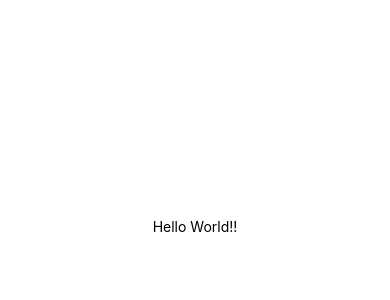
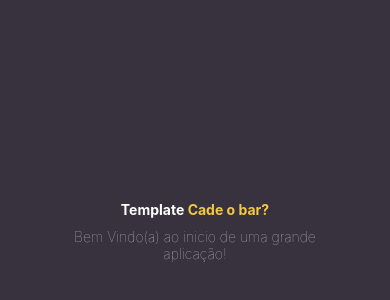
Before and after one commit to fh-megahack/cade-o-bar-mobile, a React Native app: screen / in a window 390 px wide. Shown: the part 196-496 px from the top of the page. Built offline with nearby package versions, Linux system fonts and the light colour scheme.

Commit message:
PREPARE: Template organization

```diff
--- a/App.tsx
+++ b/App.tsx
@@ -1,21 +1,9 @@
-import { StatusBar } from 'expo-status-bar';
 import React from 'react';
-import { StyleSheet, Text, View } from 'react-native';
+
+import Rota from './src/index'
 
 export default function App() {
   return (
-    <View style={styles.container}>
-      <Text>Hello World!!</Text>
-      <StatusBar style="auto" />
-    </View>
+    <Rota />
   );
 }
-
-const styles = StyleSheet.create({
-  container: {
-    flex: 1,
-    backgroundColor: '#fff',
-    alignItems: 'center',
-    justifyContent: 'center',
-  },
-});
--- /dev/null
+++ b/src/index.tsx
@@ -0,0 +1,37 @@
+import { StatusBar } from 'expo-status-bar';
+import React from 'react';
+import { StyleSheet, Text, View } from 'react-native';
+
+export default function Rota() {
+  return (
+    <View style={styles.container}>
+      <Text style={styles.text}>Template <Text style={styles.name}>Cade o bar?</Text></Text>
+      <Text style={styles.description}>Bem Vindo(a) ao inicio de uma grande aplicação!</Text>
+      <StatusBar style="auto" />
+    </View>
+  );
+}
+
+const styles = StyleSheet.create({
+  container: {
+    flex: 1,
+    backgroundColor: '#37323e',
+    alignItems: 'center',
+    justifyContent: 'center',
+  },
+  text: {
+    color: '#fff',
+    fontWeight: "bold",
+  },
+  name: {
+    color: '#f3ca40',
+    fontWeight: "bold",
+  },
+  description: {
+    top: 10,
+    color: '#BFBDC1',
+    fontWeight: '100',
+    width: 300,
+    textAlign: 'center'
+  },
+});
```
Also changed, not shown: src/routes/index.tsx (added), 1 other file (tests, documents, lock files or other folders).
